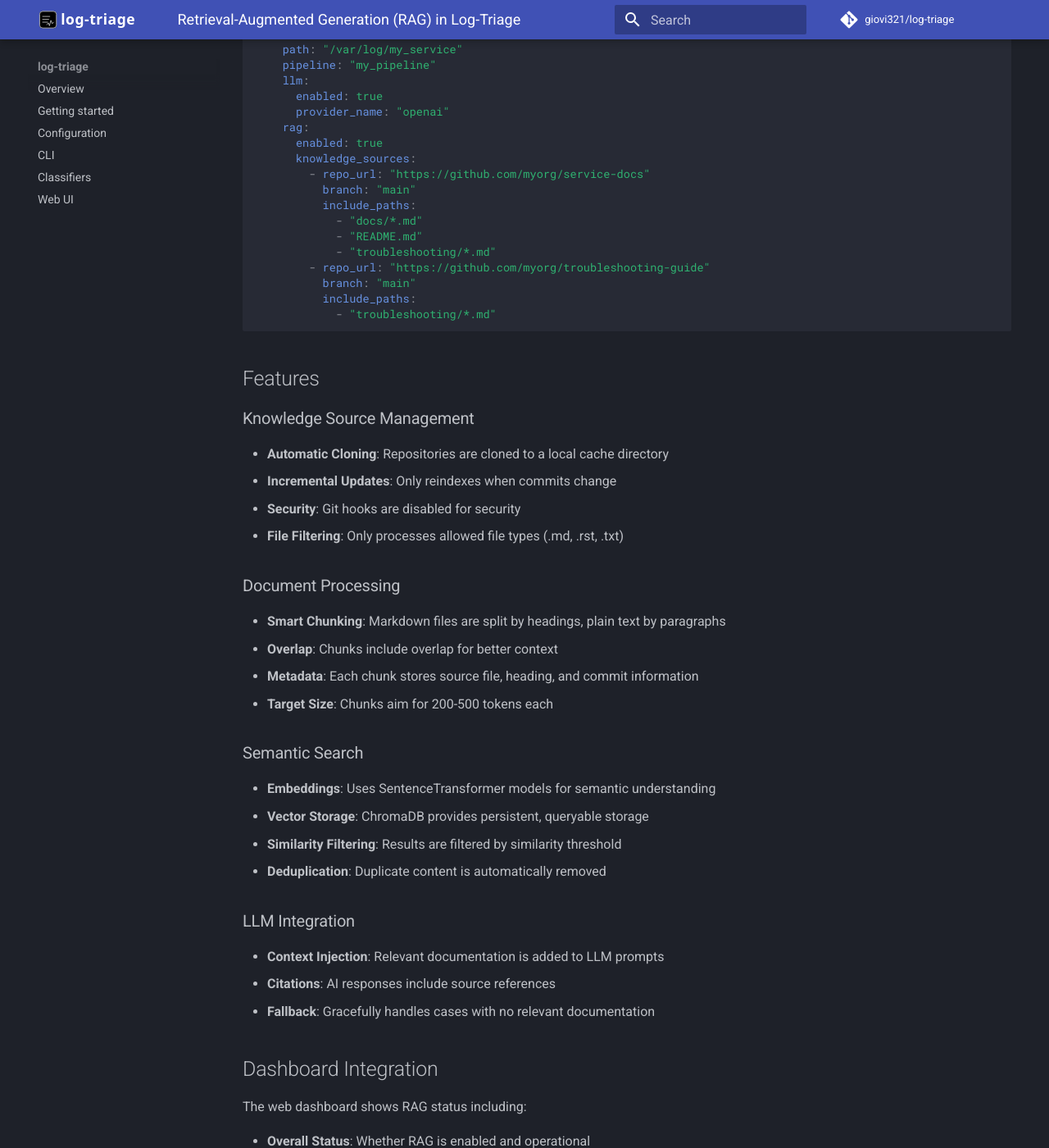
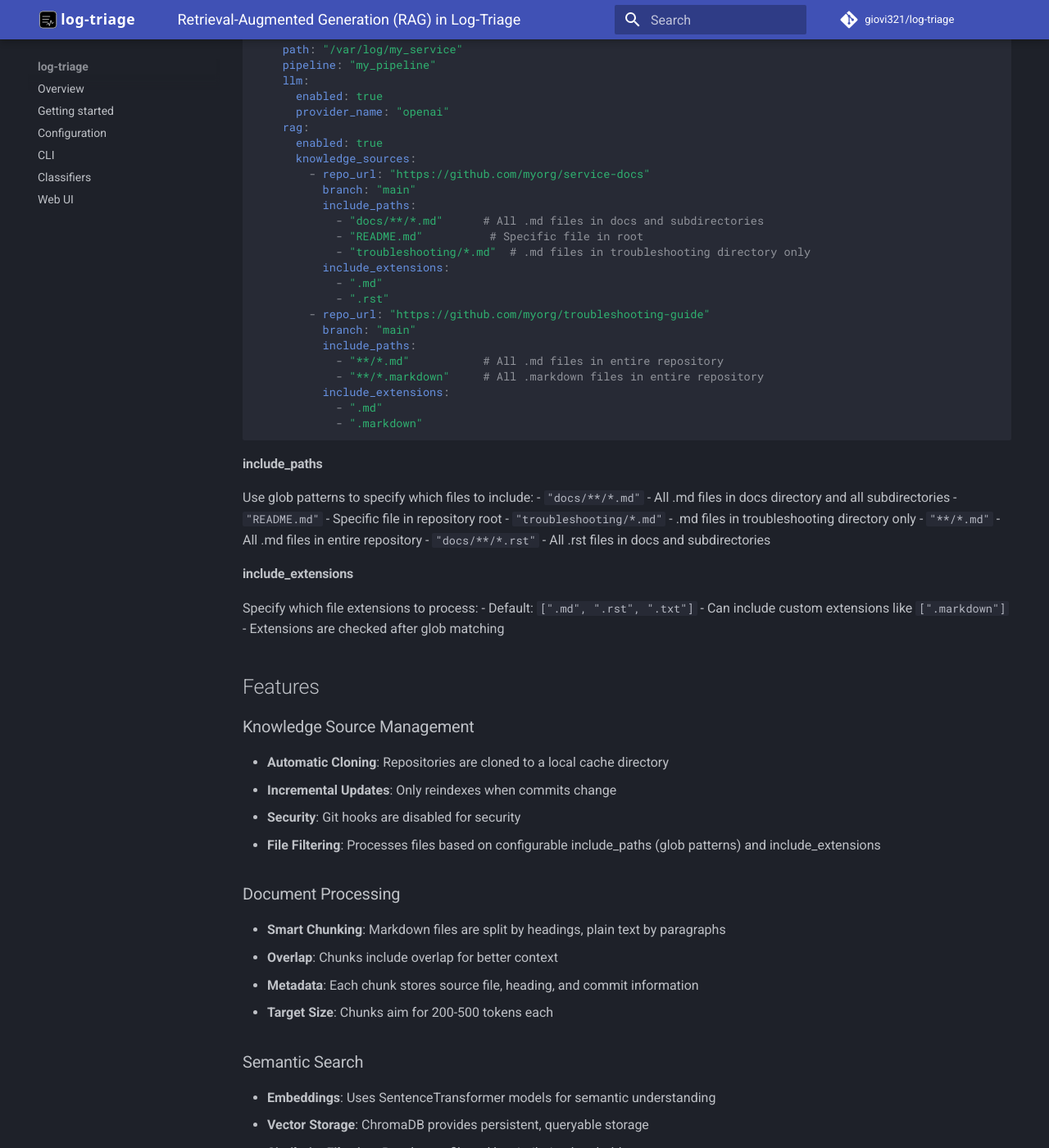
Before and after one commit to giovi321/log-triage, an MkDocs documentation site: the page built from docs/RAG.md, in a window 1280 px wide and 1400 px high, scrolled down 1088 px. Shown: the whole window at 82% size. Built offline with MkDocs 1.6.1 and Material for MkDocs 9.7.7, drawn with Linux system fonts in a browser that asks for light colours; comment, search, counter and statistics services are not loaded.

Commit message:
Updated RAG config

````diff
--- a/docs/RAG.md
+++ b/docs/RAG.md
@@ -52,14 +52,37 @@ modules:
         - repo_url: "https://github.com/myorg/service-docs"
           branch: "main"
           include_paths:
-            - "docs/*.md"
-            - "README.md"
-            - "troubleshooting/*.md"
+            - "docs/**/*.md"      # All .md files in docs and subdirectories
+            - "README.md"          # Specific file in root
+            - "troubleshooting/*.md"  # .md files in troubleshooting directory only
+          include_extensions:
+            - ".md"
+            - ".rst"
         - repo_url: "https://github.com/myorg/troubleshooting-guide"
           branch: "main"
           include_paths:
-            - "troubleshooting/*.md"
+            - "**/*.md"           # All .md files in entire repository
+            - "**/*.markdown"     # All .markdown files in entire repository
+          include_extensions:
+            - ".md"
+            - ".markdown"
 ```
+
+#### include_paths
+
+Use glob patterns to specify which files to include:
+- `"docs/**/*.md"` - All .md files in docs directory and all subdirectories
+- `"README.md"` - Specific file in repository root
+- `"troubleshooting/*.md"` - .md files in troubleshooting directory only
+- `"**/*.md"` - All .md files in entire repository
+- `"docs/**/*.rst"` - All .rst files in docs and subdirectories
+
+#### include_extensions
+
+Specify which file extensions to process:
+- Default: `[".md", ".rst", ".txt"]`
+- Can include custom extensions like `[".markdown"]`
+- Extensions are checked after glob matching
 
 ## Features
 
@@ -68,7 +91,7 @@ modules:
 - **Automatic Cloning**: Repositories are cloned to a local cache directory
 - **Incremental Updates**: Only reindexes when commits change
 - **Security**: Git hooks are disabled for security
-- **File Filtering**: Only processes allowed file types (.md, .rst, .txt)
+- **File Filtering**: Processes files based on configurable include_paths (glob patterns) and include_extensions
 
 ### Document Processing
 
````
Also changed, not shown: config.example.yaml (+35 -1 lines), docs/RAG-QuickStart.md (+21 -0 lines), 4 other files.
